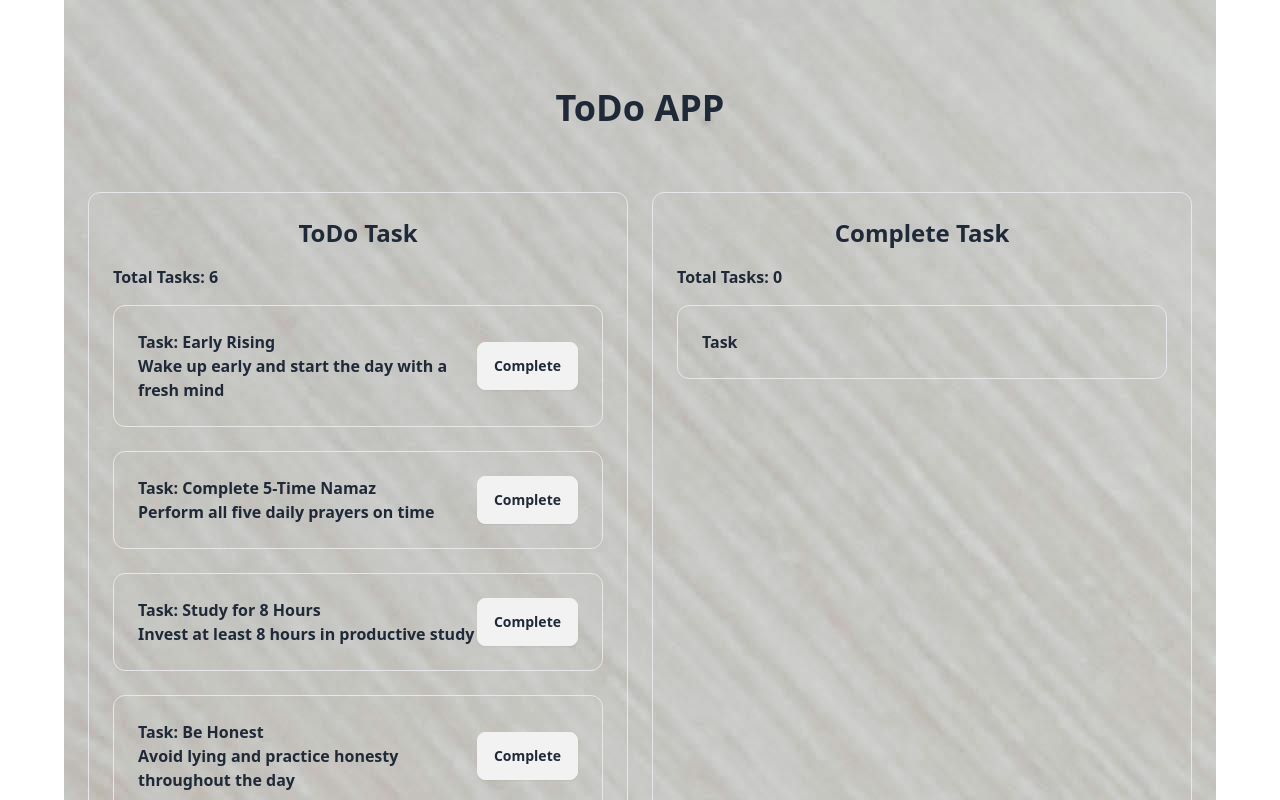
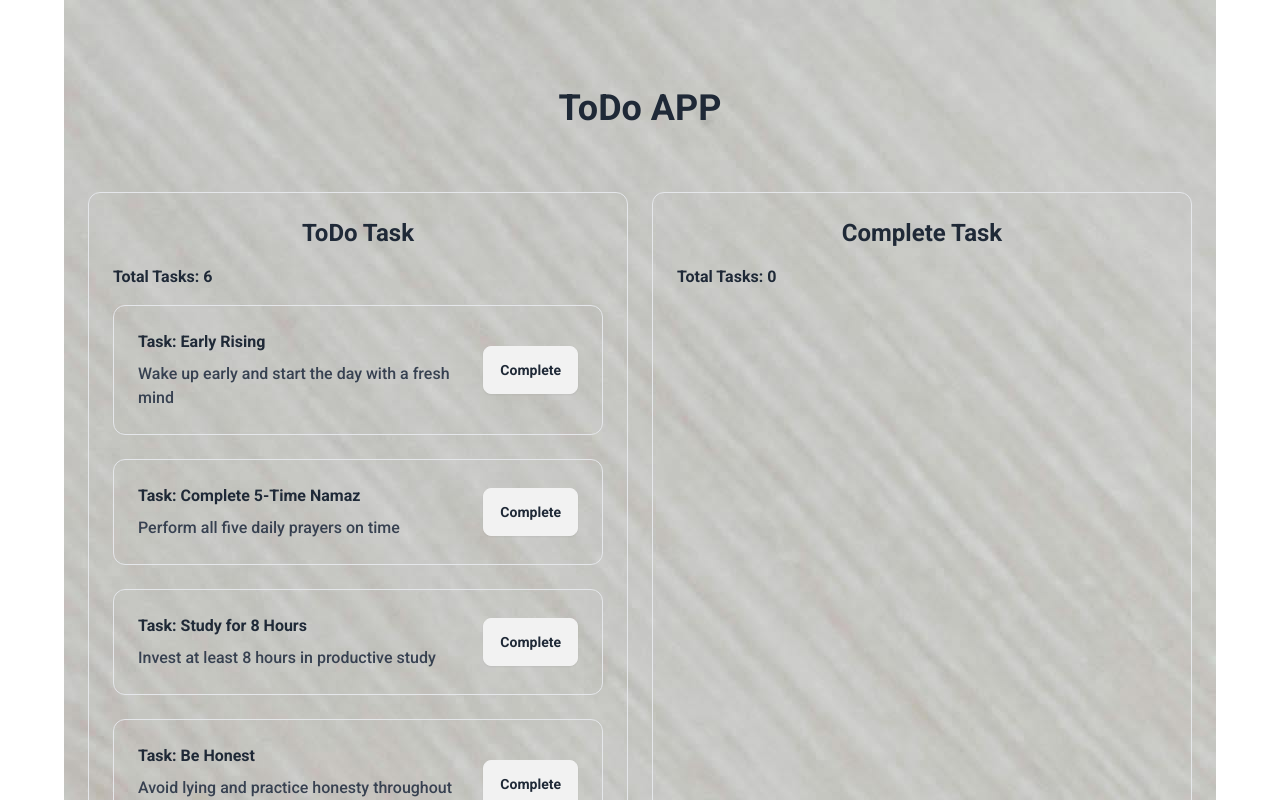
Before and after one commit to Arrafi2644/Todo-App, a React (Vite) app: page / in a window 1280 px wide. Shown: the top 800 px of the page. Built offline with nearby package versions, Linux system fonts and the light colour scheme.

Commit message:
Add complete task

```diff
--- a/package.json
+++ b/package.json
@@ -10,6 +10,7 @@
     "preview": "vite preview"
   },
   "dependencies": {
+    "prop-types": "^15.8.1",
     "react": "^18.3.1",
     "react-dom": "^18.3.1"
   },
--- a/src/App.jsx
+++ b/src/App.jsx
@@ -1,7 +1,21 @@
+import { useState } from 'react'
 import background from '../src/assets/todo-bg.jpg'
 import Main from './Main/Main'
 
 export default function App() {
+
+  const [completeTasks, setCompleteTasks] = useState([]);
+
+  const handleCompleteTask = (task)=>{
+       console.log(task)
+       const newCompleteTask = [...completeTasks, task];
+       setCompleteTasks(newCompleteTask);
+
+
+  }
+console.log(completeTasks);
+
+
   return (
     <div className="max-w-6xl mx-auto p-6 font-bold" style={{
       backgroundImage: `url(${background})`
@@ -9,7 +23,10 @@ export default function App() {
       <h1 className='text-3xl md:text-4xl text-gray-800 text-center my-12 md:my-16'>ToDo APP</h1>
 
 
-       <Main></Main>
+       <Main
+       handleCompleteTask={handleCompleteTask}
+       completeTasks={completeTasks}
+       ></Main>
 
 
     </div>
--- a/src/Main/Complete/Complete.jsx
+++ /dev/null
@@ -1,14 +0,0 @@
-import CompleteTask from "./CompleteTask";
-
-
-const Complete = () => {
-    return (
-        <div className="border rounded-xl p-6">
-            <h2 className="text-2xl md:3xl font-bold mb-4 text-center">Complete Task</h2>
-            <h2 className="test-xl font-bold mb-4">Total Tasks: 0</h2>
-            <CompleteTask></CompleteTask>
-        </div>
-    );
-};
-
-export default Complete;
--- a/src/Main/Complete/CompleteTask.jsx
+++ b/src/Main/Complete/CompleteTask.jsx
@@ -1,11 +1,20 @@
+import PropTypes from "prop-types";
 
+const CompleteTask = ({task}) => {
+    // console.log(task)
+    const {title} = task;
 
-const CompleteTask = () => {
     return (
         <div className="border p-6 rounded-xl mb-6">
-            <h2>Task</h2>
+            <h2>Task: {title}</h2>
+
         </div>
     );
 };
 
+CompleteTask.propTypes = {
+    task: PropTypes.object.isRequired
+}
+
+
 export default CompleteTask;
--- /dev/null
+++ b/src/Main/Complete/CompleteTasks.jsx
@@ -0,0 +1,24 @@
+import CompleteTask from "./CompleteTask";
+import PropTypes from "prop-types";
+
+const CompleteTasks = ({ completeTasks }) => {
+    console.log(completeTasks)
+    return (
+        <div className="border rounded-xl p-6">
+            <h2 className="text-2xl md:3xl font-bold mb-4 text-center">Complete Task</h2>
+            <h2 className="test-xl font-bold mb-4">Total Tasks: {completeTasks.length}</h2>
+            {
+                completeTasks.map(task => <CompleteTask
+                    key={task.id}
+                     task={task}
+                     ></CompleteTask>)
+            }
+        </div>
+    );
+};
+
+CompleteTasks.propTypes = {
+    completeTasks: PropTypes.array.isRequired
+}
+
+export default CompleteTasks;
--- a/src/Main/Main.jsx
+++ b/src/Main/Main.jsx
@@ -1,14 +1,26 @@
-import Complete from "./Complete/Complete";
-import Todo from "./Todo/Todo";
 
 
-const Main = () => {
+import CompleteTasks from "./Complete/CompleteTasks";
+import TodoTasks from "./Todo/TodoTasks";
+import PropTypes from "prop-types";
+
+
+const Main = ({ handleCompleteTask, completeTasks }) => {
+
+    // console.log(completeTasks);
     return (
         <div className="grid grid-cols-1 md:grid-cols-2 gap-6">
-            <Todo></Todo>
-            <Complete></Complete>
+            <TodoTasks handleCompleteTask={handleCompleteTask}></TodoTasks>
+            <CompleteTasks
+                completeTasks={completeTasks}
+            ></CompleteTasks>
         </div>
     );
 };
 
+Main.propTypes = {
+    handleCompleteTask: PropTypes.func.isRequired,
+    completeTasks: PropTypes.array.isRequired
+}
+
 export default Main;
--- a/src/Main/Todo/TodoTask.jsx
+++ b/src/Main/Todo/TodoTask.jsx
@@ -1,20 +1,25 @@
+import PropTypes from "prop-types";
 
-
-const TodoTask = ({task}) => {
-    console.log(task)
+const TodoTask = ({task, handleCompleteTask}) => {
+    // console.log(task)
     const {title, description} = task;
     return (
-        <div className="border p-6 rounded-xl mb-6 flex items-center justify-between">
+        <div className="border p-6 rounded-xl mb-6 flex flex-col md:flex-row gap-4 items-center justify-between">
 
             <div>
-            <h2>Task: {title}</h2>
-            <p>{description}</p>
+            <h2 className="font-bold text-gray-800">Task: {title}</h2>
+            <p className="font-medium text-gray-700 mt-2">{description}</p>
             </div>
             <div>
-                <button className="btn">Complete</button>
+                <button onClick={()=>handleCompleteTask(task)} className="btn">Complete</button>
             </div>
         </div>
     );
 };
 
+TodoTask.propTypes = {
+    task: PropTypes.object.isRequired,
+    handleCompleteTask: PropTypes.func.isRequired
+}
+
 export default TodoTask;
--- a/src/Main/Todo/Todo.jsx
+++ b/src/Main/Todo/TodoTasks.jsx
@@ -1,10 +1,11 @@
 import { useEffect } from "react";
 import { useState } from "react";
 import TodoTask from "./todoTask";
+import PropTypes from "prop-types";
 
 
 
-const Todo = () => {
+const Todo = ({handleCompleteTask}) => {
     const [todoTasks, setTodoTasks] = useState([]);
 
    useEffect(()=>{
@@ -20,10 +21,18 @@ const Todo = () => {
             <h2 className="test-xl font-bold mb-4">Total Tasks: {todoTasks.length}</h2>
 
             {
-                todoTasks.map(task => <TodoTask key={task.id} task={task}></TodoTask>)
+                todoTasks.map(task => <TodoTask
+                    key={task.id}
+                     task={task}
+                     handleCompleteTask= {handleCompleteTask}
+                     ></TodoTask>)
             }
         </div>
     );
 };
 
+Todo.propTypes = {
+    handleCompleteTask: PropTypes.func.isRequired
+}
+
 export default Todo;
--- a/src/index.css
+++ b/src/index.css
@@ -1,3 +1,9 @@
+@import url('https://fonts.googleapis.com/css2?family=Roboto:ital,wght@0,100;0,300;0,400;0,500;0,700;0,900;1,100;1,300;1,400;1,500;1,700;1,900&display=swap');
+
 @tailwind base;
 @tailwind components;
 @tailwind utilities;
+
+body{
+    font-family: "Roboto", sans-serif;
+}
```
Also changed, not shown: 1 other file (tests, documents, lock files or other folders).
